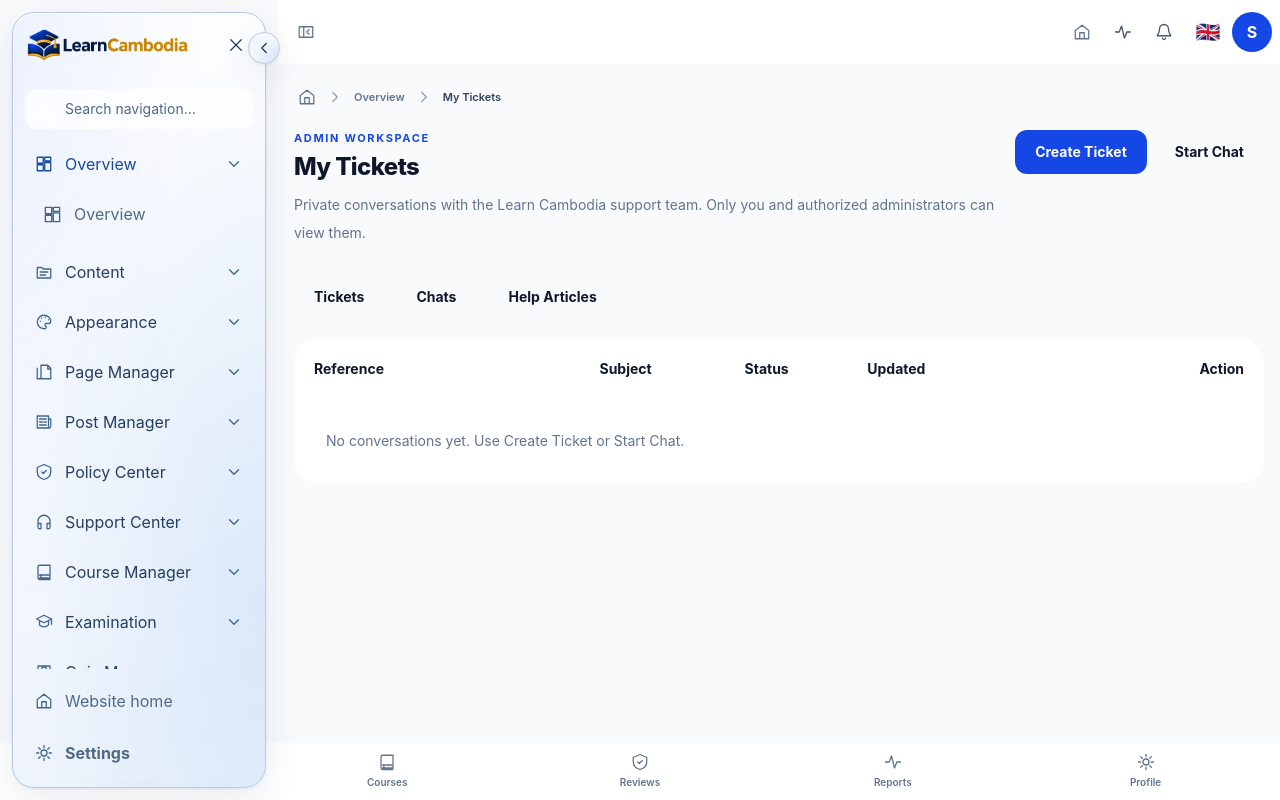
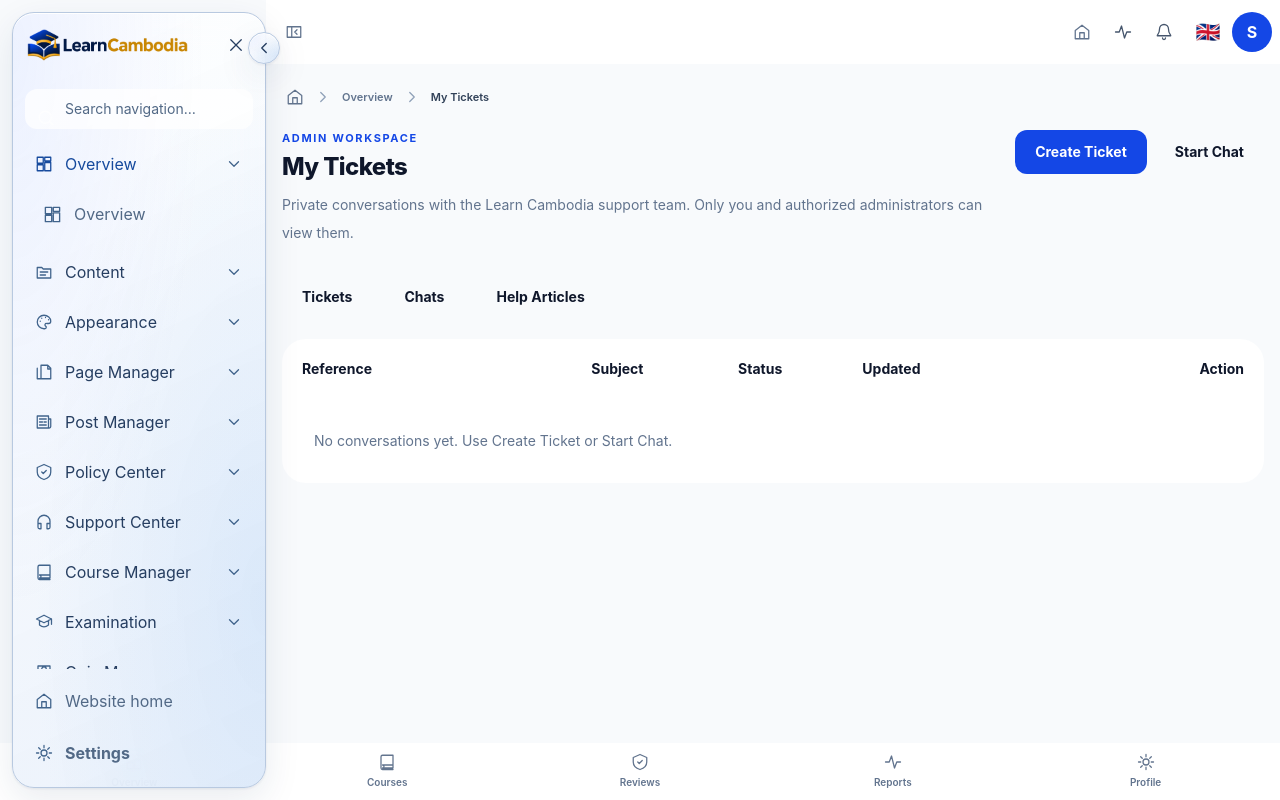
Before and after one commit to dombong2026/learncambodia, a Laravel app: page /support/tickets in a window 1280 px wide. Run offline with Laravel 12, Linux system fonts and the light colour scheme; the visitor is signed in with stand-in values (Sample User, id 1); data comes from the database, SQL or seed files in the repository; data that the repository does not hold is empty; style sheets or scripts are compiled from the project's sources; some libraries are stand-ins or nearby versions.

Commit message:
Preserve expanded workspace geometry and prevent first-paint sidebar reflow

```diff
--- a/public/css/workspace-glass-sidebar.css
+++ b/public/css/workspace-glass-sidebar.css
@@ -18,6 +18,9 @@
   border:1px solid var(--glass-border);border-radius:22px;
   background:var(--glass-surface);color:var(--glass-ink);box-shadow:var(--glass-shadow);
   backdrop-filter:blur(20px) saturate(135%);-webkit-backdrop-filter:blur(20px) saturate(135%);
+  transition:none;
+}
+[data-glass-sidebar][data-glass-motion] [data-sidebar] {
   transition:width .28s cubic-bezier(.2,.8,.2,1),transform .28s ease,box-shadow .28s ease;
 }
 [data-glass-sidebar] [data-sidebar]>div:first-child {border-color:var(--glass-border);padding-inline:14px;min-height:64px}
@@ -58,7 +61,8 @@
   [data-glass-sidebar] [data-glass-sidebar-toggle]:hover {transform:scale(1.08);box-shadow:0 0 14px #668cce66}
 }
 @media(min-width:64rem) {
-  [data-glass-sidebar] {padding-inline-start:278px;transition:padding-inline-start .28s cubic-bezier(.2,.8,.2,1)}
+  [data-glass-sidebar] {padding-inline-start:266px}
+  [data-glass-sidebar][data-glass-motion] {transition:padding-inline-start .28s cubic-bezier(.2,.8,.2,1)}
   [data-glass-sidebar] [data-sidebar] {visibility:visible;transform:none}
   [data-glass-sidebar] [data-glass-sidebar-toggle]:not([hidden]) {display:flex}
   html[data-desktop-sidebar="closed"] [data-glass-sidebar] {padding-inline-start:96px}
--- a/public/js/workspace-glass-sidebar.js
+++ b/public/js/workspace-glass-sidebar.js
@@ -54,6 +54,10 @@
         desktop.addEventListener('change',sync);
         shell.setAttribute('data-glass-sidebar','');
         sync();
+        // Avoid animating the initial hydration from the legacy shell dimensions.
+        requestAnimationFrame(() => requestAnimationFrame(() => {
+            shell.setAttribute('data-glass-motion', '');
+        }));
     };
     if (document.readyState === 'loading') document.addEventListener('DOMContentLoaded',init,{once:true});
     else init();
--- a/resources/views/layouts/workspace.blade.php
+++ b/resources/views/layouts/workspace.blade.php
@@ -18,8 +18,8 @@
     </script>
     @vite(['resources/css/app.css', 'resources/js/app.ts', 'resources/js/workspace.ts'])
     @stack('workspace_styles')
-    <link rel="stylesheet" href="{{ asset('css/workspace-glass-sidebar.css') }}?v=1">
-    <script defer src="{{ asset('js/workspace-glass-sidebar.js') }}?v=1"></script>
+    <link rel="stylesheet" href="{{ asset('css/workspace-glass-sidebar.css') }}?v=2">
+    <script defer src="{{ asset('js/workspace-glass-sidebar.js') }}?v=2"></script>
 </head>
 @php $role = auth()->user()->isAdministrator() ? 'admin' : auth()->user()->role; @endphp
 <body data-workspace-body @if(session('category_navigation_changed')) data-category-navigation-changed @endif class="bg-slate-50 text-slate-900 antialiased dark:bg-slate-950 dark:text-slate-100">
```
Also changed, not shown: docs/workspace-glass-sidebar.md (+2 -0 lines), tests/browser/workspace-glass-sidebar.spec.mjs (+2 -0 lines).
